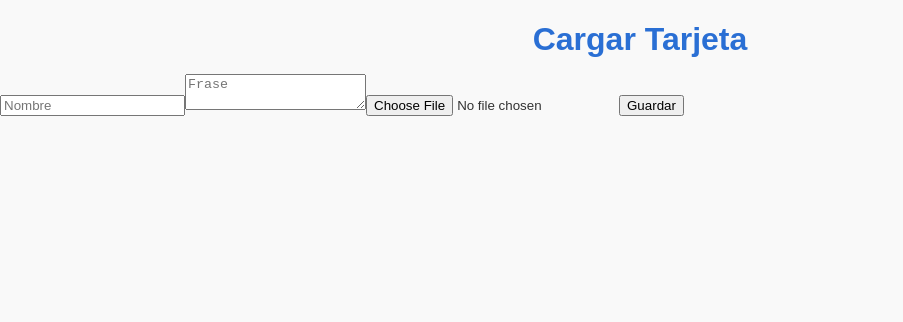
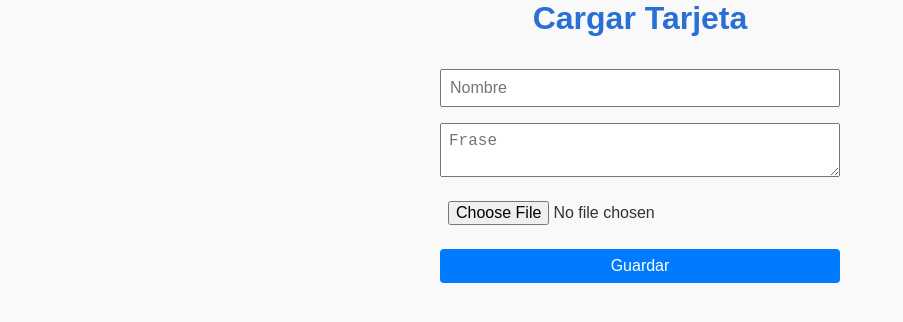
Before and after one commit to MaximilianoVallejo1991/SorteSis, a React (Vite) app: page /upload in a window 1280 px wide. Shown: the top 322 px of the page, without its empty margins (0-903 px from the left). Built offline with nearby package versions, Linux system fonts and the light colour scheme.

Commit message:
estilos para DataUpload

```diff
--- a/src/pages/DataUpload.jsx
+++ b/src/pages/DataUpload.jsx
@@ -26,9 +26,9 @@ function DataUpload() {
 
 
   return (
-    <div>
+    <div className="container">
       <h1>Cargar Tarjeta</h1>
-      <form onSubmit={handleSubmit}>
+      <form onSubmit={handleSubmit} className="data-upload">
         <input
           type="text"
           placeholder="Nombre"
--- a/src/styles/DataUpload.css
+++ b/src/styles/DataUpload.css
@@ -1,27 +1,67 @@
-.data-upload {
-    max-width: 400px;
-    margin: 2rem auto;
-    display: flex;
-    flex-direction: column;
-    gap: 1rem;
+/* General Styles */
+.container {
+  text-align: center;
 }
 
-  .data-upload input,
-  .data-upload textarea,
-  .data-upload button {
-    padding: 0.5rem;
-    font-size: 1rem;
+.container h1,
+.container p {
+  margin: 0 auto;
 }
 
+.container button,
 .data-upload button {
   background-color: #007bff;
   color: white;
   border: none;
   border-radius: 4px;
   cursor: pointer;
+  padding: 0.5rem;
+  font-size: 1rem;
   transition: background-color 0.3s;
 }
 
+.container button:hover,
 .data-upload button:hover {
   background-color: #0056b3;
 }
+
+.container table {
+  width: 100%;
+  border-collapse: collapse;
+}
+
+.container th,
+.container td {
+  border: 1px solid #ddd;
+  padding: 0.5rem;
+  text-align: left;
+}
+
+.container th {
+  background-color: #f2f2f2;
+}
+
+.container tr:nth-child(even),
+.container tr:hover {
+  background-color: #f2f2f2;
+}
+
+/* Form Styles */
+.form,
+.data-upload {
+  display: flex;
+  flex-direction: column;
+  gap: 1rem;
+  margin: 2rem auto;
+  max-width: 800px;
+}
+
+.data-upload {
+  max-width: 400px;
+}
+
+.data-upload input,
+.data-upload textarea {
+  padding: 0.5rem;
+  font-size: 1rem;
+}
```
Also changed, not shown: 1 other file (tests, documents, lock files or other folders). Lines whose indentation alone changed are shown as unchanged.
